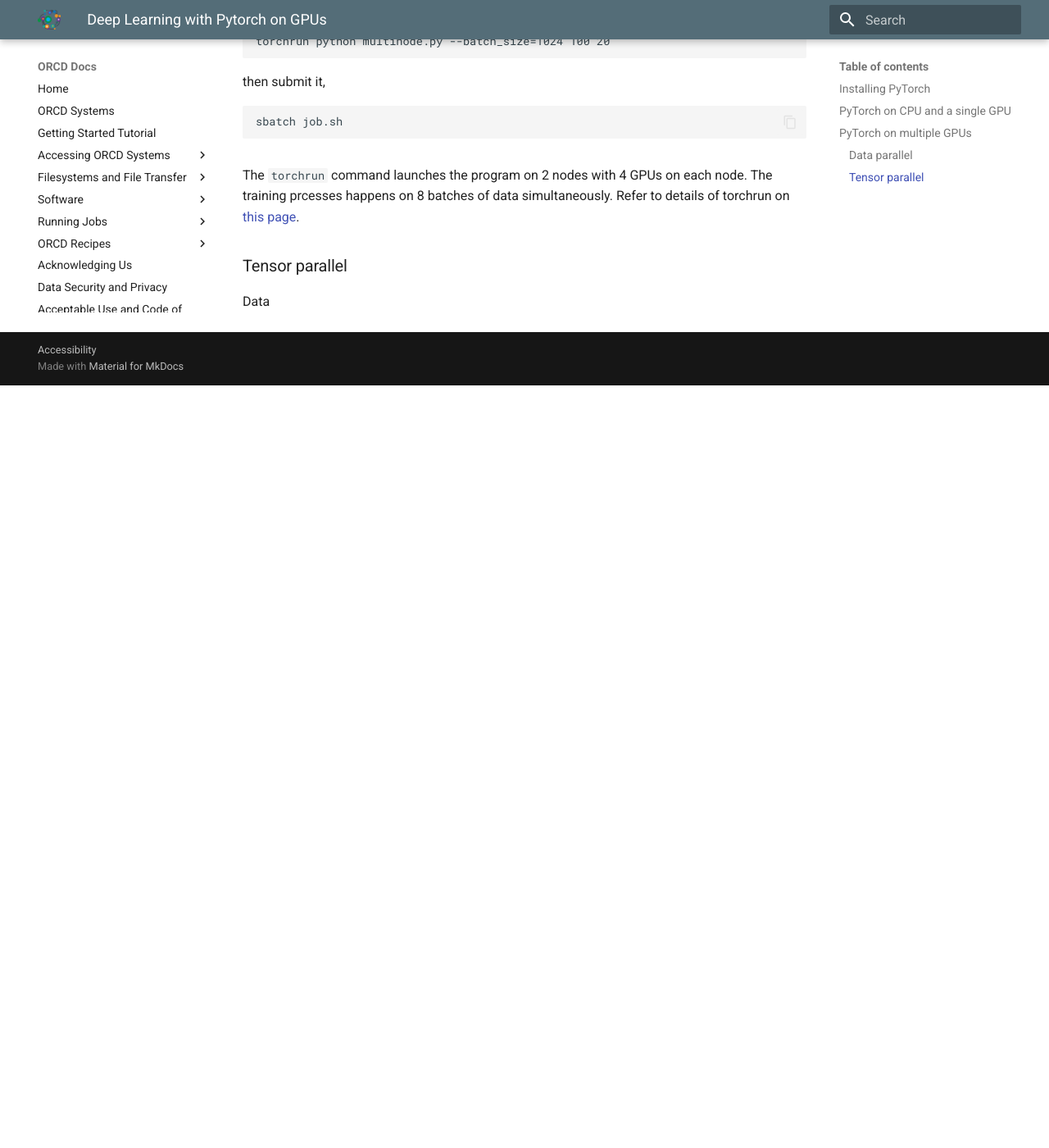
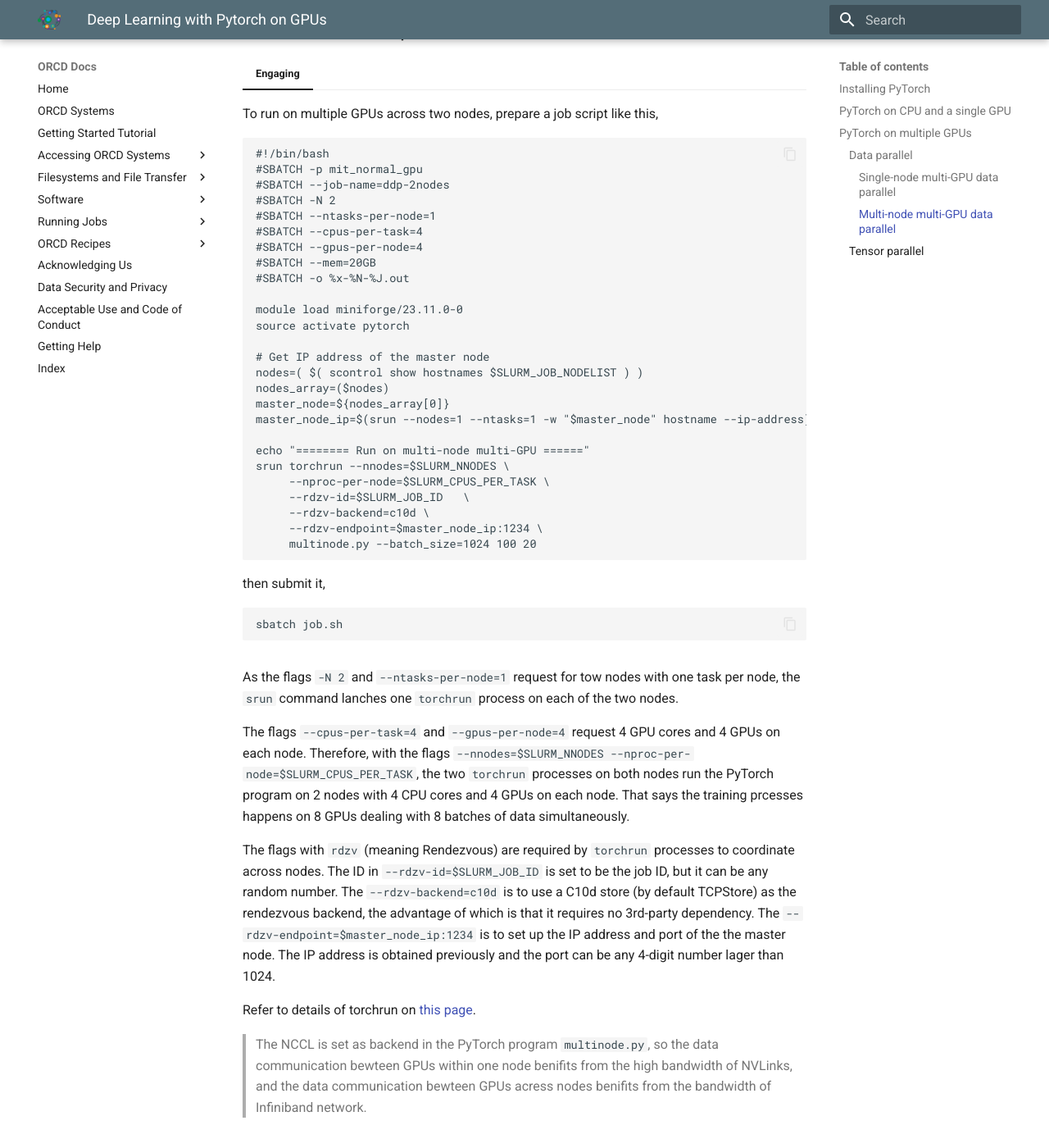
Before and after one commit to mit-orcd/orcd-docs-edit, an MkDocs documentation site: the page built from docs/recipes/torch-gpu.md, in a window 1280 px wide and 1400 px high, scrolled down 3165 px. Shown: the whole window at 82% size. Built offline with MkDocs 1.6.1 and Material for MkDocs 9.7.7, drawn with Linux system fonts in a browser that asks for light colours; before the commit the page ends 3635 px from its top, so only the background shows below that; some of the changed text lies outside the part shown.

Commit message:
torch-gpu

````diff
--- a/docs/recipes/torch-gpu.md
+++ b/docs/recipes/torch-gpu.md
@@ -25,9 +25,9 @@
      ```
      Create a new environment and install PyToch with CUDA support,
      ```
-     conda create -n pytorch
-     source activate pytorch
-     conda install pytorch==2.5.1 torchvision==0.20.1 torchaudio==2.5.1 pytorch-cuda=12.4 -c pytorch -c nvidia
+     conda create -n torch
+     source activate torch
+     pip install torch
      ```
 
 ## PyTorch on CPU and a single GPU
@@ -42,10 +42,10 @@
      #SBATCH -p mit_normal_gpu
      #SBATCH --gres=gpu:1
      #SBATCH -t 30
+     #SBATCH -N 1
      #SBATCH -n 2
      #SBATCH --mem=10GB
 
-     module load cuda/12.4.0
      module load miniforge/24.3.0-0
      source activate pytorch
 
@@ -59,7 +59,11 @@
      sbatch job.sh
      ```
 
-The first program will run on CPU and the seocond will run on a GPU.
+The `mit_normal_gpu` partition is for all MIT users. If your lab has a parititon with GPUs, you can use it too.
+
+The `-N 1 -n 2` requets two CPU cores on one node and the `--mem=10GB` means 10 GB of memory per node (not per core).
+
+The programs `cnn_cifar10_cpu.py` and `cnn_cifar10_gpu.py` will run on CPUs and a GPU respectively.
 
 While the job is running, check the hostname that it runs on,
 ```
@@ -84,6 +88,8 @@
 
 Download the codes [datautils.py](./scripts/torch-gpu/datautils.py), [multigpu.py](./scripts/torch-gpu/multigpu.py), and [multinode.py](./scripts/torch-gpu/multinode.py).
 
+#### Single-node multi-GPU data parallel
+
 === "Engaging"
 
     To run the program on multiple GPUs within one node, prepare a job script named `job.sh` like this,
@@ -109,9 +115,15 @@
      sbatch job.sh
      ```
 
+The `-N 1 -n 4 --gres=gpu:4` flags requet 4 GPU cores and 4 GPUs on one node. For most GPU programs, it is recommended to set the number of CPU cores no less than the number of GPUs.
+
 The PyTorch program will run on 4 GPUs on a single node. The training prcesses happens on 4 batches of data simultaneously.
 
 Check if the program runs on multiple GPUs using the `nvtop` command as described in the above section.
+
+> The NVIDIA Collective Communications Library (NCCL) is set as backend in the PyTorch program `multigpu.py`, so the data communication bewteen GPUs within one node benifits from the high bandwidth of NVLinks.
+
+#### Multi-node multi-GPU data parallel
 
 === "Engaging"
 
@@ -121,24 +133,44 @@
      #SBATCH -p mit_normal_gpu
      #SBATCH --job-name=ddp-2nodes
      #SBATCH -N 2
-     #SBATCH -n 4
+     #SBATCH --ntasks-per-node=1
+     #SBATCH --cpus-per-task=4
+     #SBATCH --gpus-per-node=4
      #SBATCH --mem=20GB
-     #SBATCH --gpus-per-node=4
-     #SBATCH -o output/%x-%N-%J.out
+     #SBATCH -o %x-%N-%J.out
 
      module load miniforge/23.11.0-0
      source activate pytorch
 
-     echo "======== Run on multiple GPUs ======"
-     # Set 100 epochs and save checkpoints every 20 epochs
-     torchrun python multinode.py --batch_size=1024 100 20
+     # Get IP address of the master node
+     nodes=( $( scontrol show hostnames $SLURM_JOB_NODELIST ) )
+     nodes_array=($nodes)
+     master_node=${nodes_array[0]}
+     master_node_ip=$(srun --nodes=1 --ntasks=1 -w "$master_node" hostname --ip-address)
+
+     echo "======== Run on multi-node multi-GPU ======"
+     srun torchrun --nnodes=$SLURM_NNODES \
+          --nproc-per-node=$SLURM_CPUS_PER_TASK \
+          --rdzv-id=$SLURM_JOB_ID   \
+          --rdzv-backend=c10d \
+          --rdzv-endpoint=$master_node_ip:1234 \
+          multinode.py --batch_size=1024 100 20
      ```
      then submit it,
      ```
      sbatch job.sh
      ```
 
-The `torchrun` command launches the program on 2 nodes with 4 GPUs on each node. The training prcesses happens on 8 batches of data simultaneously. Refer to details of torchrun on [this page](https://pytorch.org/docs/stable/elastic/run.html).
+As the flags `-N 2` and `--ntasks-per-node=1` request for tow nodes with one task per node, the `srun` command lanches one `torchrun` process on each of the two nodes.
+
+The flags `--cpus-per-task=4` and `--gpus-per-node=4` request 4 GPU cores and 4 GPUs on each node.
+Therefore, with the flags `--nnodes=$SLURM_NNODES --nproc-per-node=$SLURM_CPUS_PER_TASK`, the two `torchrun` processes on both nodes run the PyTorch program on 2 nodes with 4 CPU cores and 4 GPUs on each node. That says the training prcesses happens on 8 GPUs dealing with 8 batches of data simultaneously.
+
+The flags with `rdzv` (meaning Rendezvous) are required by `torchrun` processes to coordinate across nodes. The ID in `--rdzv-id=$SLURM_JOB_ID` is set to be the job ID, but it can be any random number. The `--rdzv-backend=c10d` is to use a C10d store (by default TCPStore) as the rendezvous backend, the  advantage of which is that it requires no 3rd-party dependency. The `--rdzv-endpoint=$master_node_ip:1234 ` is to set up the IP address and port of the the master node. The IP address is obtained previously and the port can be any 4-digit number lager than 1024.
+
+Refer to details of torchrun on [this page](https://pytorch.org/docs/stable/elastic/run.html).
+
+> The NCCL is set as backend in the PyTorch program `multinode.py`, so the data communication bewteen GPUs within one node benifits from the high bandwidth of NVLinks, and the data communication bewteen GPUs acress nodes benifits from the bandwidth of Infiniband network.
 
 
 ### Tensor parallel
````
Also changed, not shown: other parts of docs/recipes/torch-gpu.md (+1 -1 lines).
